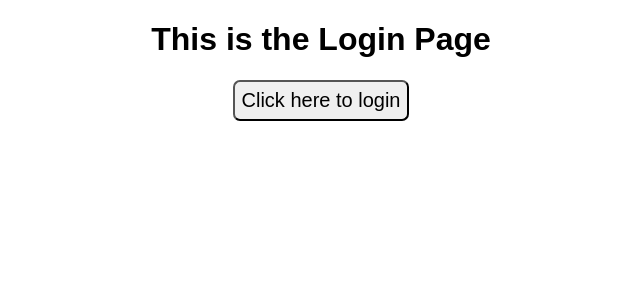
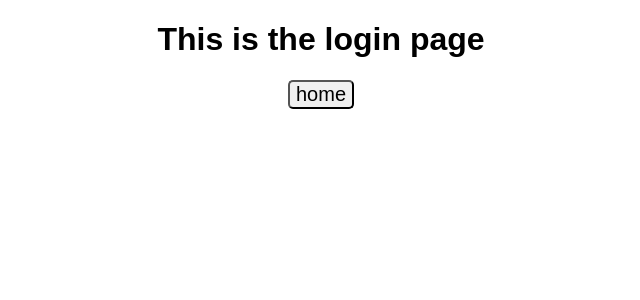
Before and after one commit to lozo6/flask-part-1, a Flask app: page /login in a window 1280 px wide. Shown: the top 300 px of the page, without its empty margins (319-959 px from the left). Run offline with Flask 2, Linux system fonts and the light colour scheme.

Commit message:
added buttons to pages

```diff
--- a/templates/login.html
+++ b/templates/login.html
@@ -2,8 +2,7 @@
 <html lang="en">
     <!-- any id has this included style -->
     <style>
-        button
-        {font-family: Arial; font-size: 20px; padding: 7px; border-radius: 7px}
+        button {font-family: Arial; font-size: 20px; border-radius: 5px}
         #container {text-align: center}
     </style>
     <!-- added title to website tab -->
@@ -14,9 +13,11 @@
     </head>
     <body>
         <!-- heading of page centered in Arial -->
-        <h1 style="text-align:center; font-family: Arial">This is the Login Page</h1>
-        <div id='container'>
-            <button type='button' onclick='alert("This feature is not available at the moment")'>Click here to login</button>
+        <h1 style="text-align:center; font-family: Arial">This is the login page</h1>
+        <div id="container">
+            <a href="/" style="text-decoration:none">
+                <button type='button'>home</button>
+            </a>
         </div>
     </body>
 </html>
```
Also changed, not shown: templates/hello.html (+13 -0 lines), templates/milkis.html (+7 -2 lines).
